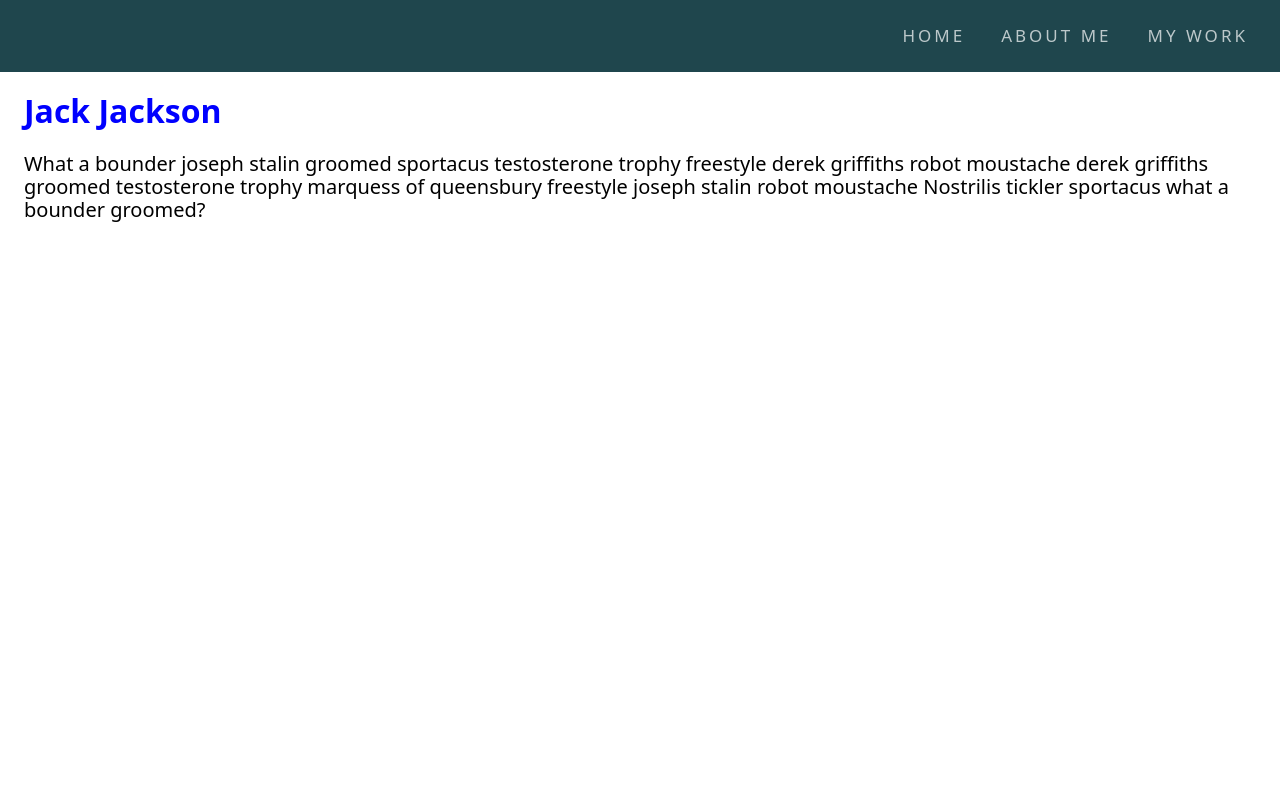
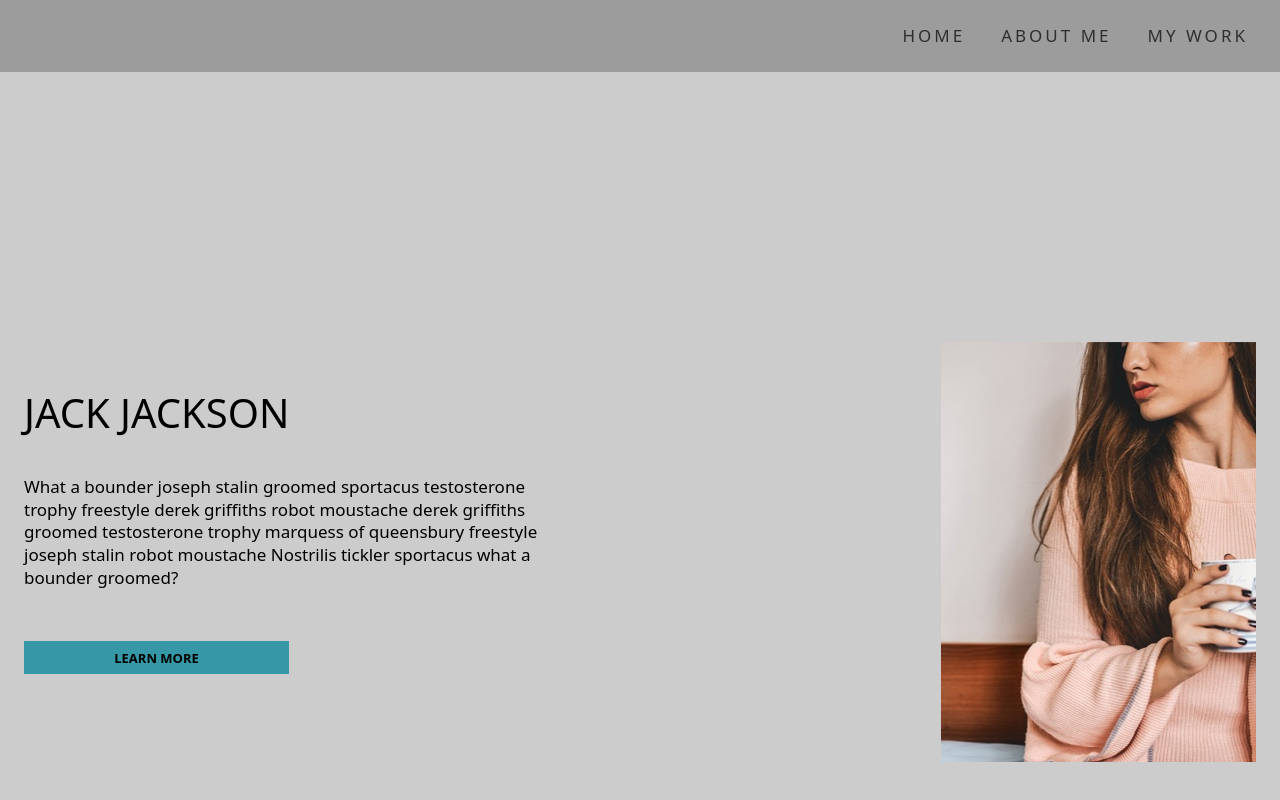
Before and after one commit to ondrejjcizek/brilo-task, a SvelteKit app: page / in a window 1280 px wide. Shown: the top 800 px of the page. Built offline with nearby package versions, Linux system fonts and the light colour scheme; a web font is replaced by a local one.

Commit message:
Component: Text, Title + Profile Image

```diff
--- a/src/app.scss
+++ b/src/app.scss
@@ -8,12 +8,3 @@ html {
 body {
 	font-family: 'Carmen', sans;
 }
-
-h1,
-h2,
-h3,
-h4,
-h5,
-h6 {
-	font-family: 'Madera', sans;
-}
--- /dev/null
+++ b/src/components/Button.svelte
@@ -0,0 +1,66 @@
+<script lang="ts">
+	export let tag: 'button' | 'a' = 'button';
+	export let variant: 'primary' | 'secondary' | 'disabled' = 'primary';
+	export let size: 'small' | 'normal' | 'wide' = 'normal';
+	export let onClick: ((event: MouseEvent) => void) | undefined = undefined;
+</script>
+
+<svelte:element
+	this={tag}
+	class={`Button ${variant} ${size}`}
+	{...$$restProps}
+	on:click|preventDefault={onClick}
+>
+	<div class="Button-wrapper">
+		<slot />
+	</div>
+</svelte:element>
+
+<style lang="scss">
+	.Button {
+		display: inline-flex;
+		justify-content: center;
+		align-items: center;
+		font-weight: 600;
+		font-size: 1.3rem;
+		gap: 12px;
+		cursor: pointer;
+		text-transform: uppercase;
+		width: 100%;
+		max-width: 265px;
+		line-height: 13px;
+		text-transform: uppercase;
+		padding: 10px;
+		transition: ease color 0.3s, ease background 0.3s;
+
+		&-wrapper {
+			position: relative;
+			top: 1px;
+			display: flex;
+			align-items: center;
+			justify-content: center;
+			gap: 8px;
+		}
+	}
+
+	.primary {
+		border: 0;
+		color: var(--primary-btn-color);
+		background: var(--primary-btn-bg);
+
+		&:hover {
+			background: var(--primary-btn-bg-hover);
+		}
+	}
+
+	[disabled] {
+		cursor: default;
+		background: grey;
+		color: white;
+
+		&:hover {
+			background: grey;
+			color: white;
+		}
+	}
+</style>
--- a/src/components/Hamburger.svelte
+++ b/src/components/Hamburger.svelte
@@ -34,7 +34,7 @@
 			display: block;
 			height: 2px;
 			width: 30px;
-			background: $white;
+			background: var(--link-color);
 			transition: ease opacity 0.2s, ease transform 0.3s;
 
 			&:nth-child(1) {
--- a/src/components/Header.svelte
+++ b/src/components/Header.svelte
@@ -26,7 +26,7 @@
 <style lang="scss">
 	header {
 		position: relative;
-		background: $header-bg;
+		background: var(--header-bg);
 		height: 72px;
 	}
 
@@ -38,6 +38,7 @@
 		top: 50%;
 		transform: translateY(-50%);
 		height: 100%;
+		z-index: 1;
 	}
 
 	ul {
@@ -55,7 +56,7 @@
 		@include down('sm') {
 			display: flex;
 			position: absolute;
-			background: $header-bg;
+			background: var(--header-bg);
 			right: -2px;
 			gap: 24px;
 			top: 90px;
@@ -85,7 +86,7 @@
 		display: flex;
 		align-items: center;
 		text-decoration-color: transparent;
-		color: rgba($white, 0.7);
+		color: var(--link-color);
 		font-family: 'Madera', sans;
 		letter-spacing: 3px;
 		padding: 0 12px;
@@ -93,11 +94,19 @@
 		transition: ease color 0.3s, ease text-decoration 0.3s;
 		text-underline-offset: 8px;
 
+		@include down('sm') {
+			text-decoration: none;
+		}
+
 		&:hover {
-			color: $white;
+			color: var(--link-hover-color);
 			text-decoration-thickness: 0.75px;
-			text-decoration-color: $white;
+			text-decoration-color: var(--text-color);
 			text-underline-offset: 8px;
+
+			@include down('sm') {
+				text-decoration: none;
+			}
 		}
 	}
 </style>
--- /dev/null
+++ b/src/components/Text.svelte
@@ -0,0 +1,91 @@
+<script lang="ts">
+	import { createEventDispatcher } from 'svelte';
+
+	export let tag: 'span' | 'p' | 'div' = 'p';
+	export let size: 'xs' | 'sm' | 'md' | 'lg' | 'xl' = 'md';
+	export let weight: 'regular' | 'medium' | 'semiBold' = 'regular';
+	export let align: 'left' | 'right' | 'center' = 'left';
+	export let block: boolean = false;
+	export let textTranform: 'uppercase' | 'lowercase' | 'defaultcase' = 'defaultcase';
+</script>
+
+<svelte:element
+	this={tag}
+	class={`Text ${size} ${weight} ${align} ${textTranform}`}
+	class:block
+	{...$$restProps}
+>
+	<slot />
+</svelte:element>
+
+<style lang="scss">
+	.Text {
+		position: relative;
+		margin: 0;
+		color: var(--text-color);
+	}
+
+	.block {
+		display: block;
+		width: 100%;
+	}
+
+	// Sizes
+
+	.md {
+		font-size: 1.7rem;
+		line-height: (24/18);
+
+		@include down('md') {
+			font-size: 1.6rem;
+		}
+	}
+
+	// Weight
+
+	.regular {
+		font-weight: normal;
+	}
+
+	.medium {
+		font-weight: 500;
+	}
+
+	.semiBold {
+		font-weight: 600;
+	}
+
+	// Align
+
+	.left {
+		text-align: left;
+	}
+
+	.right {
+		text-align: right;
+	}
+
+	.center {
+		text-align: center;
+	}
+
+	// Text Transform
+
+	.uppercase {
+		text-transform: uppercase;
+	}
+
+	.lowercase {
+		text-transform: lowercase;
+	}
+
+	// Text Decoration
+
+	.underline {
+		text-decoration: underline;
+	}
+
+	.no-underline {
+		text-decoration: none;
+	}
+</style>
--- /dev/null
+++ b/src/components/Title.svelte
@@ -0,0 +1,64 @@
+<script lang="ts">
+	export let tag: 'h1' | 'h2' | 'h3' | 'h4' | 'h5' = 'h1';
+	export let size: 'xs' | 'sm' | 'md' = 'md';
+	export let weight: 'regular' | 'bold' = 'regular';
+	export let align: 'center' | 'left' | 'right' = 'left';
+	export let uppercase: boolean = false;
+	export let block: boolean = false;
+</script>
+
+<svelte:element this={tag} class={`Title ${size} ${weight} ${align}`} class:uppercase class:block>
+	<slot />
+</svelte:element>
+
+<style lang="scss">
+	.Title {
+		margin: 0;
+		font-family: 'Madera', sans;
+		color: var(--title-color);
+	}
+
+	// Sizes
+
+	.md {
+		font-size: 4rem;
+		margin-bottom: 40px;
+		@include down('md') {
+			font-size: 2.7rem;
+		}
+	}
+
+	// Align
+
+	.block {
+		width: 100%;
+	}
+
+	.center {
+		text-align: center;
+	}
+
+	.left {
+		text-align: left;
+	}
+
+	.right {
+		text-align: right;
+	}
+
+	// Weight
+
+	.regular {
+		font-weight: 400;
+	}
+
+	.bold {
+		font-weight: bold;
+	}
+
+	// Text Transform
+
+	.uppercase {
+		text-transform: uppercase;
+	}
+</style>
--- a/src/routes/+layout.svelte
+++ b/src/routes/+layout.svelte
@@ -4,4 +4,14 @@
 </script>
 
 <Header />
-<slot />
+
+<main>
+	<slot />
+</main>
+
+<style lang="scss">
+	main {
+		background: var(--primary-bg);
+		height: 100%;
+	}
+</style>
--- a/src/routes/+page.svelte
+++ b/src/routes/+page.svelte
@@ -1,16 +1,28 @@
 <script lang="ts">
+	import Button from '../components/Button.svelte';
 	import Container from '../components/Container.svelte';
 	import Section from '../components/Section.svelte';
+	import Text from '../components/Text.svelte';
+	import Title from '../components/Title.svelte';
 </script>
 
-<Section variant="regular" appended>
+<Section variant="regular">
 	<Container>
-		<h1>Jack Jackson</h1>
-		<p>
-			What a bounder joseph stalin groomed sportacus testosterone trophy freestyle derek griffiths
-			robot moustache derek griffiths groomed testosterone trophy marquess of queensbury freestyle
-			joseph stalin robot moustache Nostrilis tickler sportacus what a bounder groomed?
-		</p>
+		<div class="Hero">
+			<div class="Hero-content">
+				<Title uppercase>Jack Jackson</Title>
+				<Text>
+					What a bounder joseph stalin groomed sportacus testosterone trophy freestyle derek
+					griffiths robot moustache derek griffiths groomed testosterone trophy marquess of
+					queensbury freestyle joseph stalin robot moustache Nostrilis tickler sportacus what a
+					bounder groomed?
+				</Text>
+				<Button>Learn More</Button>
+			</div>
+			<div class="Hero-image">
+				<img src="images/profile-photo.jpg" srcset="images/profile-photo@2x.jpg 2x" alt="" />
+			</div>
+		</div>
 	</Container>
 </Section>
 
@@ -19,19 +31,22 @@
 </svelte:head>
 
 <style lang="scss">
-	h1 {
-		color: blue;
-		font-size: 3.2rem;
-	}
+	.Hero {
+		display: flex;
+		justify-content: space-between;
+		gap: 24px;
 
-	p {
-		font-size: 2rem;
-	}
+		&-content {
+			margin-top: 48px;
+			max-width: 550px;
 
-	//Up to tablet portrait - up to 991px
-	@include down('lg') {
-		h1 {
-			color: red;
+			:global(p) {
+				margin-bottom: 52px;
+			}
+		}
+
+		&-wrapper {
+			//
 		}
 	}
 </style>
--- a/src/variables.scss
+++ b/src/variables.scss
@@ -1,4 +1,42 @@
 @import 'scss/mixins/_breakpoints.scss';
 
-$white: #fff;
-$header-bg: #1f464d;
+:root {
+	// Colors
+	--text-color: #000;
+	--title-color: #000;
+
+	// Background
+	--primary-bg: #ccc;
+
+	// Buttons
+	--primary-btn-color: black;
+	--primary-btn-bg: #3697a7;
+	--primary-btn-bg-hover: rgb(54, 151, 167, 0.7);
+
+	// Header
+	--header-bg: #9c9c9c;
+	--link-color: rgb(0, 0, 0, 0.7);
+	--link-hover-color: black;
+}
+
+@media (prefers-color-scheme: dark) {
+	:root {
+		// Colors
+		--text-color: #fff;
+		--title-color: #fff;
+		--header-bg: #1f464d;
+
+		// Background
+		--primary-bg: #333333;
+
+		// Buttons
+		--primary-btn-color: white;
+		--primary-btn-bg: #3697a7;
+		--primary-btn-bg-hover: rgb(54, 151, 167, 0.7);
+
+		// Header
+		--header-bg: #1f464d;
+		--link-color: rgb(255, 255, 255, 0.7);
+		--link-hover-color: white;
+	}
+}
```
Also changed, not shown: static/images/profile-photo.jpg (added), static/images/profile-photo@2x.jpg (added).
